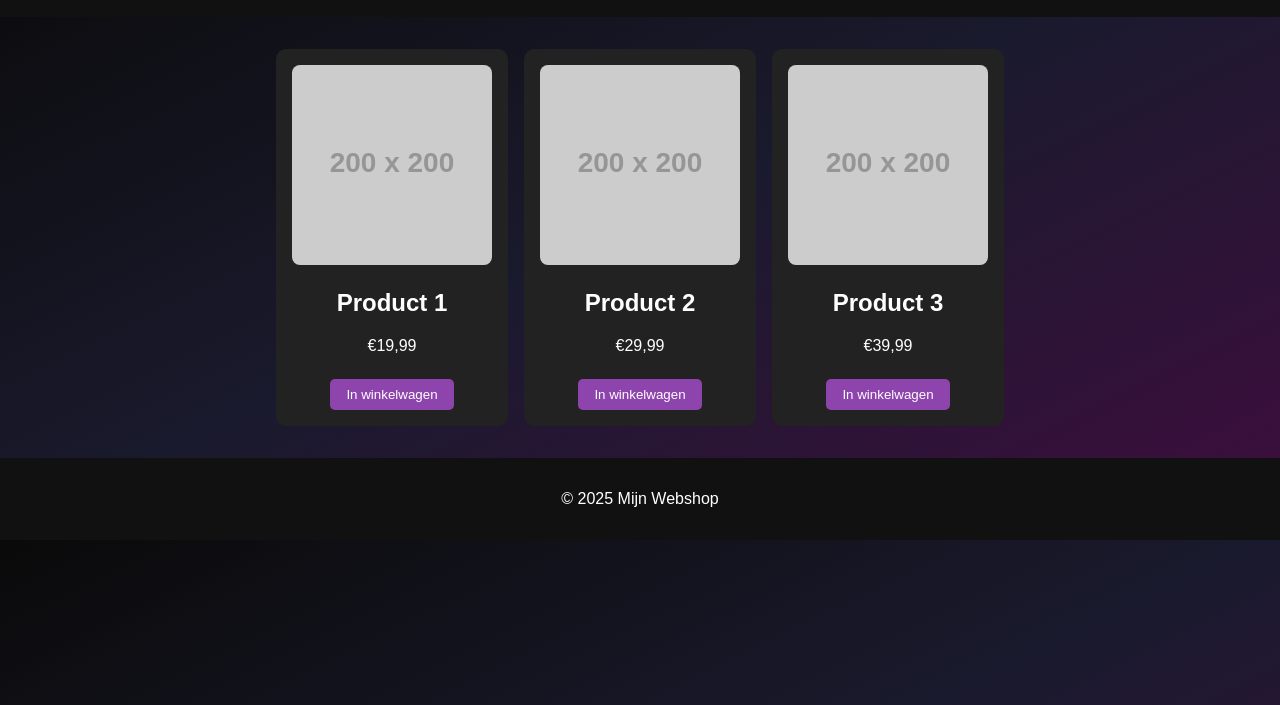
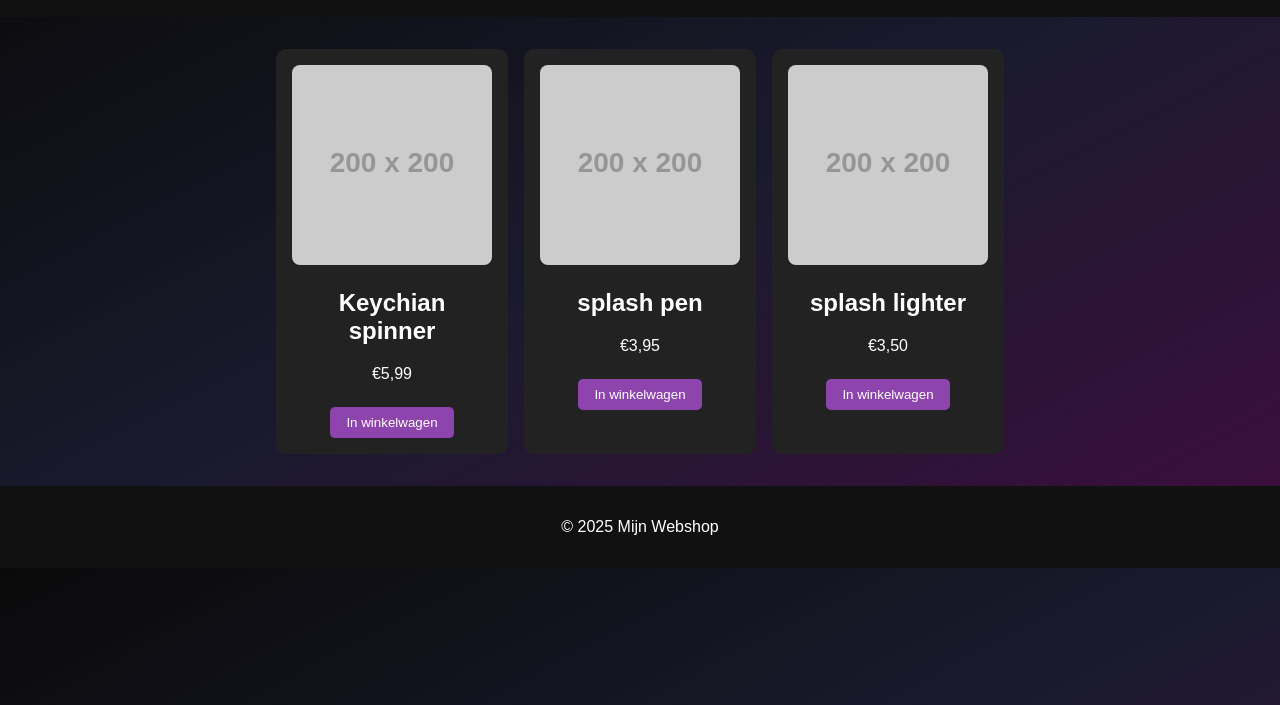
Before and after one commit to underdownseller/Webshop, a plain HTML site: page index.html in a window 1280 px wide. Shown: the part 95-800 px from the top of the page. Drawn offline with Linux system fonts and the light colour scheme; placeholder pictures from the web are drawn by us.

Commit message:
Update index.html

```diff
--- a/index.html
+++ b/index.html
@@ -13,20 +13,20 @@
     <main>
         <section class="product">
             <img src="https://via.placeholder.com/200" alt="Product 1">
-            <h2>Product 1</h2>
-            <p>€19,99</p>
+            <h2>Keychian spinner</h2>
+            <p>€5,99</p>
             <button onclick="addToCart('Product 1')">In winkelwagen</button>
         </section>
         <section class="product">
             <img src="https://via.placeholder.com/200" alt="Product 2">
-            <h2>Product 2</h2>
-            <p>€29,99</p>
+            <h2>splash pen</h2>
+            <p>€3,95</p>
             <button onclick="addToCart('Product 2')">In winkelwagen</button>
         </section>
         <section class="product">
             <img src="https://via.placeholder.com/200" alt="Product 3">
-            <h2>Product 3</h2>
-            <p>€39,99</p>
+            <h2>splash lighter</h2>
+            <p>€3,50</p>
             <button onclick="addToCart('Product 3')">In winkelwagen</button>
         </section>
     </main>
```
